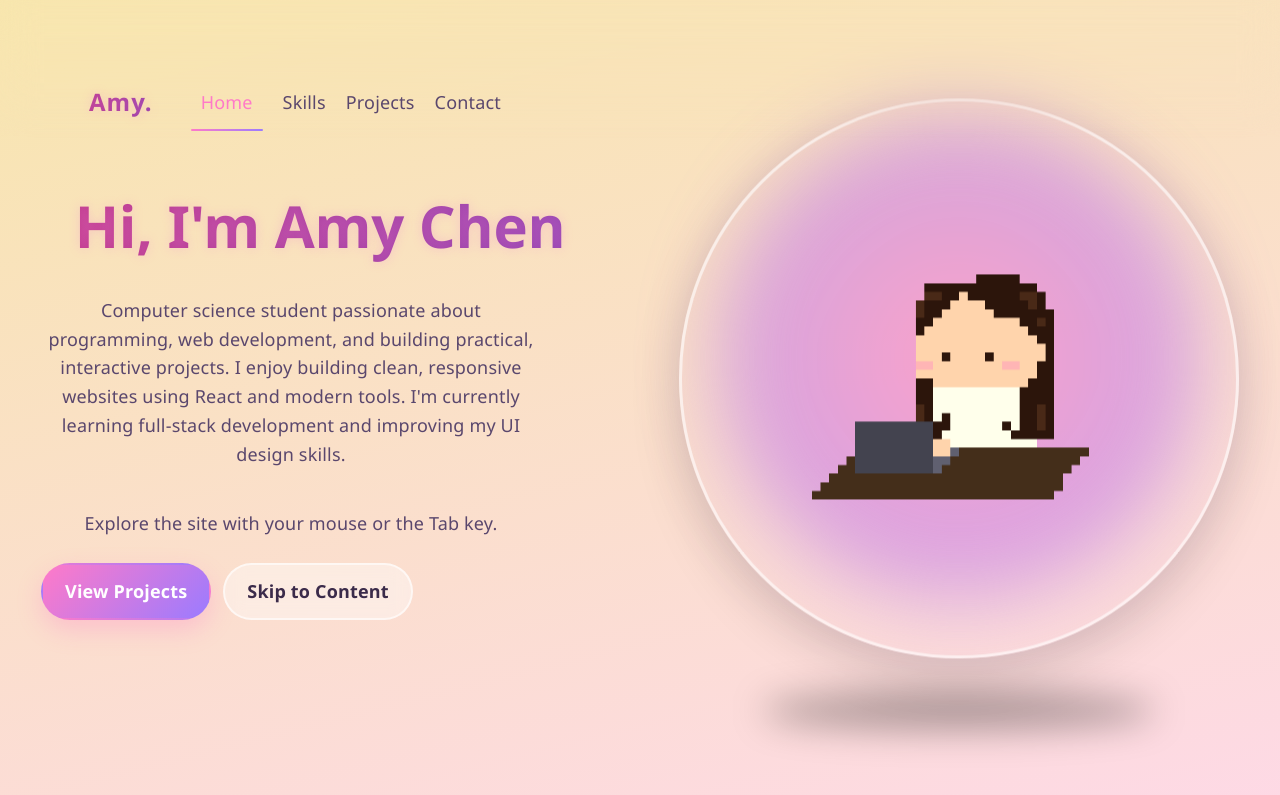
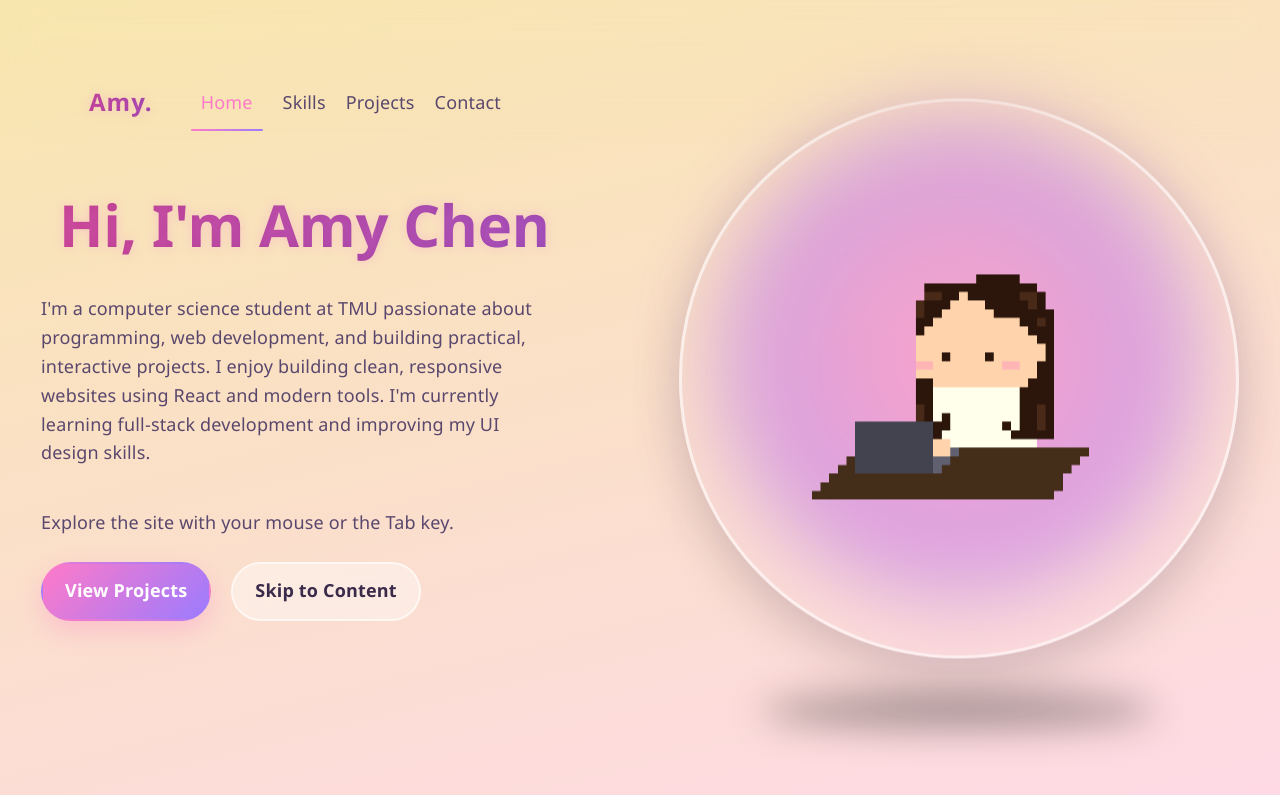
Before and after one commit to amy0134679/Portfolio-Website, a React (Vite) app: page / in a window 1280 px wide. Shown: the part 92-887 px from the top of the page. Built offline with nearby package versions, Linux system fonts and the light colour scheme.

Commit message:
left aligned text

```diff
--- a/src/App.css
+++ b/src/App.css
@@ -414,11 +414,11 @@ margin-top: 25px;
 
 display: flex;
 
-gap: 12px;
+gap: 20px;
 }
 
 .btn {
-padding: 12px 22px;
+padding: 12px 22px 15px;
 
 border-radius: 999px;
 
@@ -856,12 +856,6 @@ box-sizing: border-box;
 display: flex;
 
 flex-direction: column;
-
-/*
-IMPORTANT:
-Do NOT force the left card to match
-the height of the right panel.
-*/
 
 align-self: start;
 
--- a/src/App.jsx
+++ b/src/App.jsx
@@ -133,7 +133,7 @@ export default function App() {
             </h2>
 
             <p>
-              Computer science student passionate about programming, web
+              I'm a computer science student at TMU passionate about programming, web
               development, and building practical, interactive projects.
               I enjoy building clean, responsive websites using React and modern tools.
               I'm currently learning full-stack development and improving my UI design skills.
@@ -511,9 +511,9 @@ export default function App() {
                     This website is an outlet for my passion for
                     programming and web development. I wanted to
                     create a fun and colourful site to showcase some
-                    of my projects and technical skills. The site
-                    features hand-drawn pixel art, tying in my
-                    love for art with my passion for programming.
+                    of my projects and technical skills. I wanted
+                    this site to act as a snapshot of my skills
+                    and personality as a programmer.
                   </p>
 
                   <h4>What I Learned</h4>
--- a/src/components/SkillsSection.css
+++ b/src/components/SkillsSection.css
@@ -1,7 +1,11 @@
 /* =========================================================
    SKILLS SECTION
 ========================================================= */
-
+.skills-section > h3 {
+  grid-column: 1 / -1;
+  text-align: center;
+  transform: translateY(20px);
+}
 .skills-section {
   width: 100%;
   padding: 170px 5%;
--- a/src/components/SkillsSection.jsx
+++ b/src/components/SkillsSection.jsx
@@ -29,7 +29,7 @@ const SKILL_CATEGORIES = [
         icon: Java,
         isImage: true,
         description:
-          "Used in data structures coursework, and to build my dress-up game in Java Swing before porting it to React.",
+          "My first programming language, and used to build my dress-up game in Java Swing before porting it to React.",
       },
       {
         name: "JavaScript",
--- a/src/index.css
+++ b/src/index.css
@@ -64,7 +64,7 @@ body {
   width: 1200px;
   max-width: 100%;
   margin: 0 auto;
-  text-align: center;
+  text-align: left;
   border-inline: 1px solid transparent;
   min-height: 100svh;
   display: flex;
```
